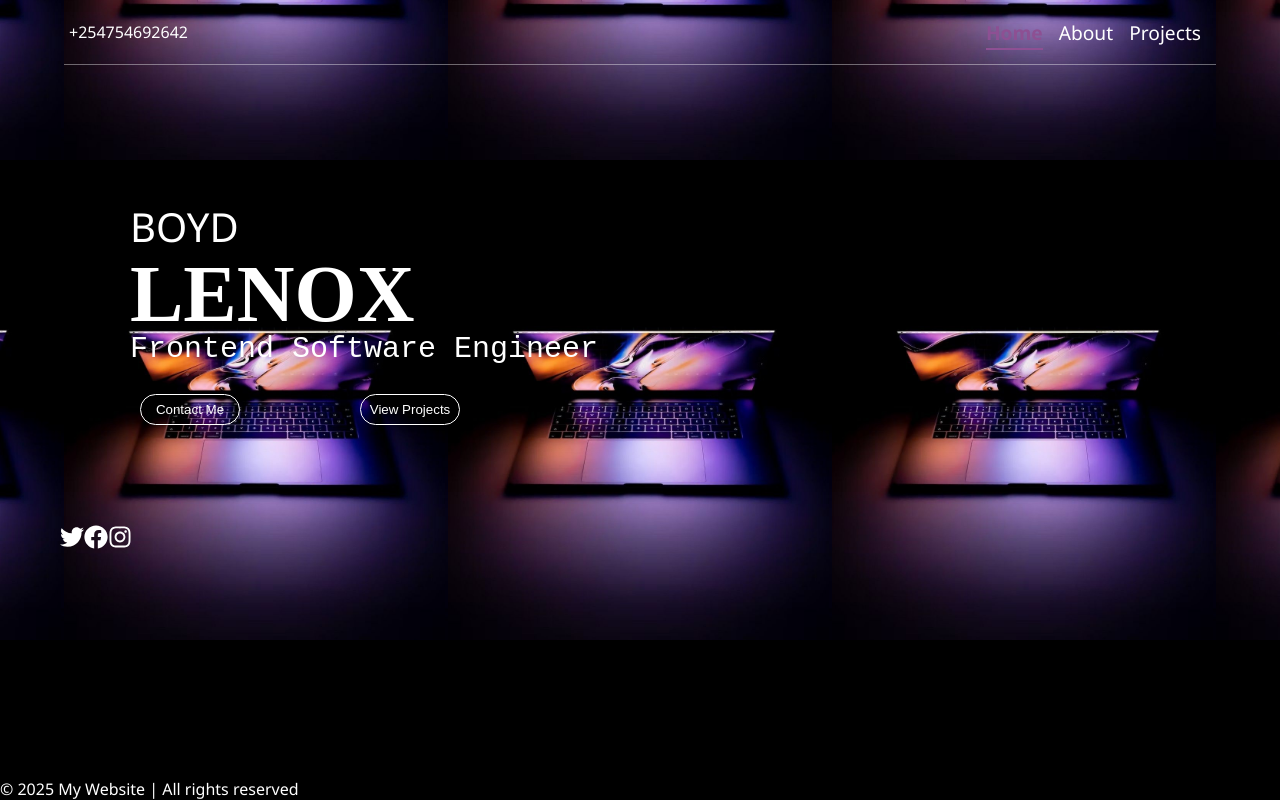
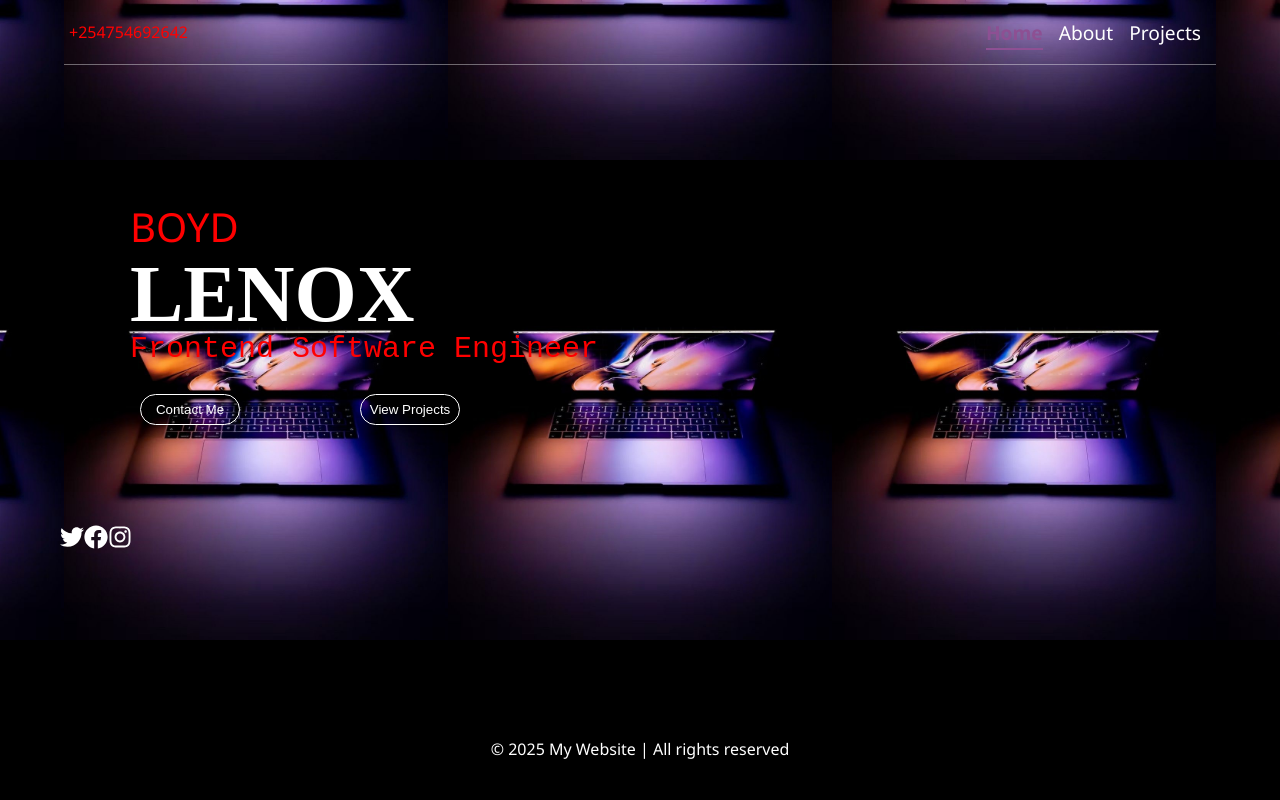
Before and after one commit to Top053/portfolio, a React (Vite) app: page / in a window 1280 px wide. Built offline with nearby package versions, Linux system fonts and the light colour scheme.

Commit message:
styled footer

```diff
--- a/src/index.css
+++ b/src/index.css
@@ -166,3 +166,15 @@ span{
     width: 80%;
     margin-left: 70px;
 }
+footer{
+    text-align: center;
+    padding: 40px;
+}
+@media (min-width:768px) {
+    .main{
+        max-width:850px;
+    }
+    p{
+        color: red;
+    }
+}
```
